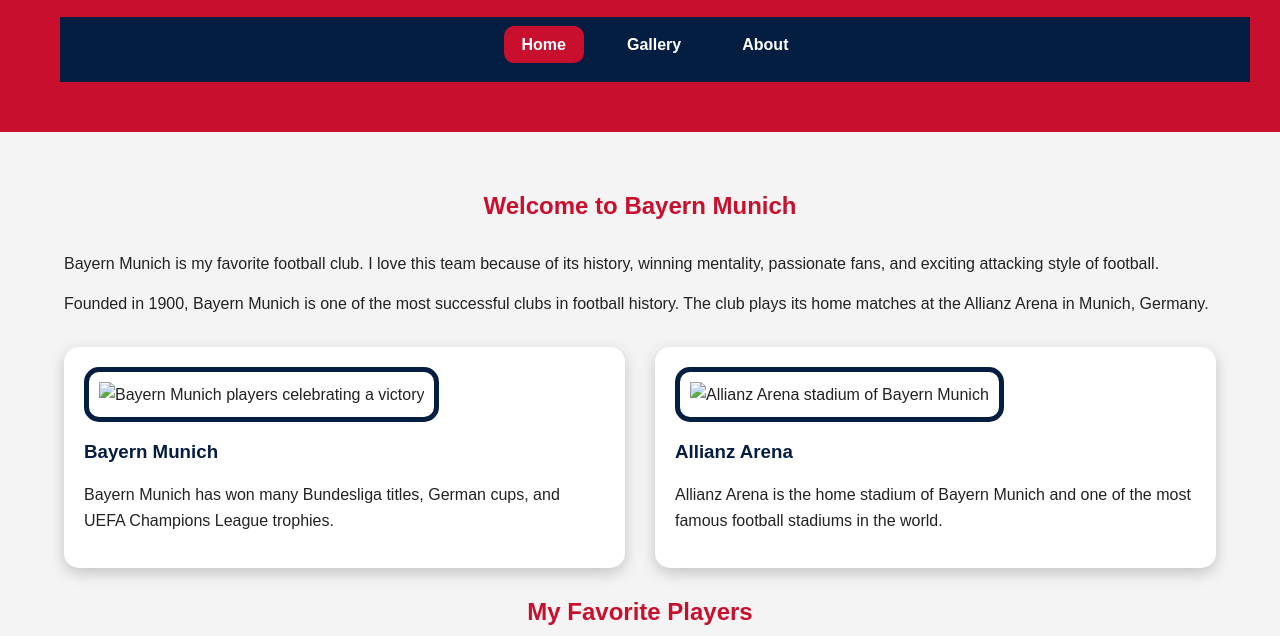
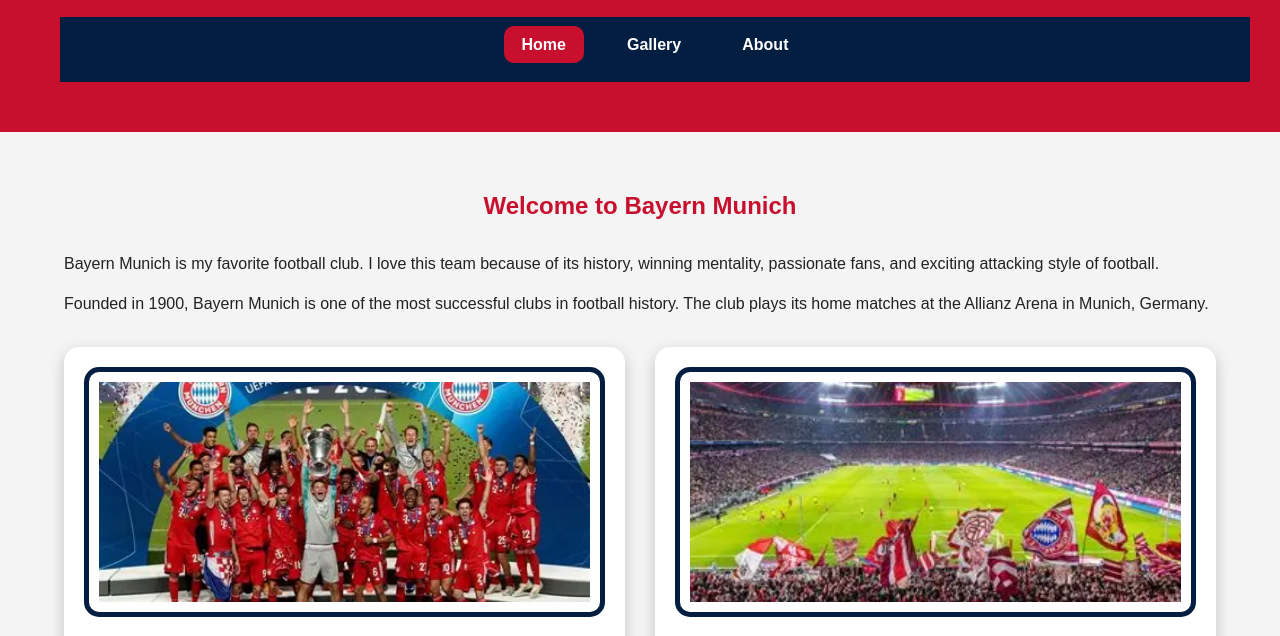
Before and after one commit to rowletie/fav_team, a plain HTML site: page index.html in a window 1280 px wide. Shown: the part 133-769 px from the top of the page. Drawn offline with Linux system fonts and the light colour scheme; files that its build step writes are made by us from their sources.

```diff
--- a/index.html
+++ b/index.html
@@ -103,7 +103,7 @@
             <div class="card">
 
 
-                <img src="images/bayern.jpg"
+                <img src="bayern.jpg"
                 alt="Bayern Munich players celebrating a victory">
 
 
@@ -126,7 +126,7 @@
             <div class="card">
 
 
-                <img src="images/allianz.jpg"
+                <img src="allianz.jpg"
                 alt="Allianz Arena stadium of Bayern Munich">
 
 
```
